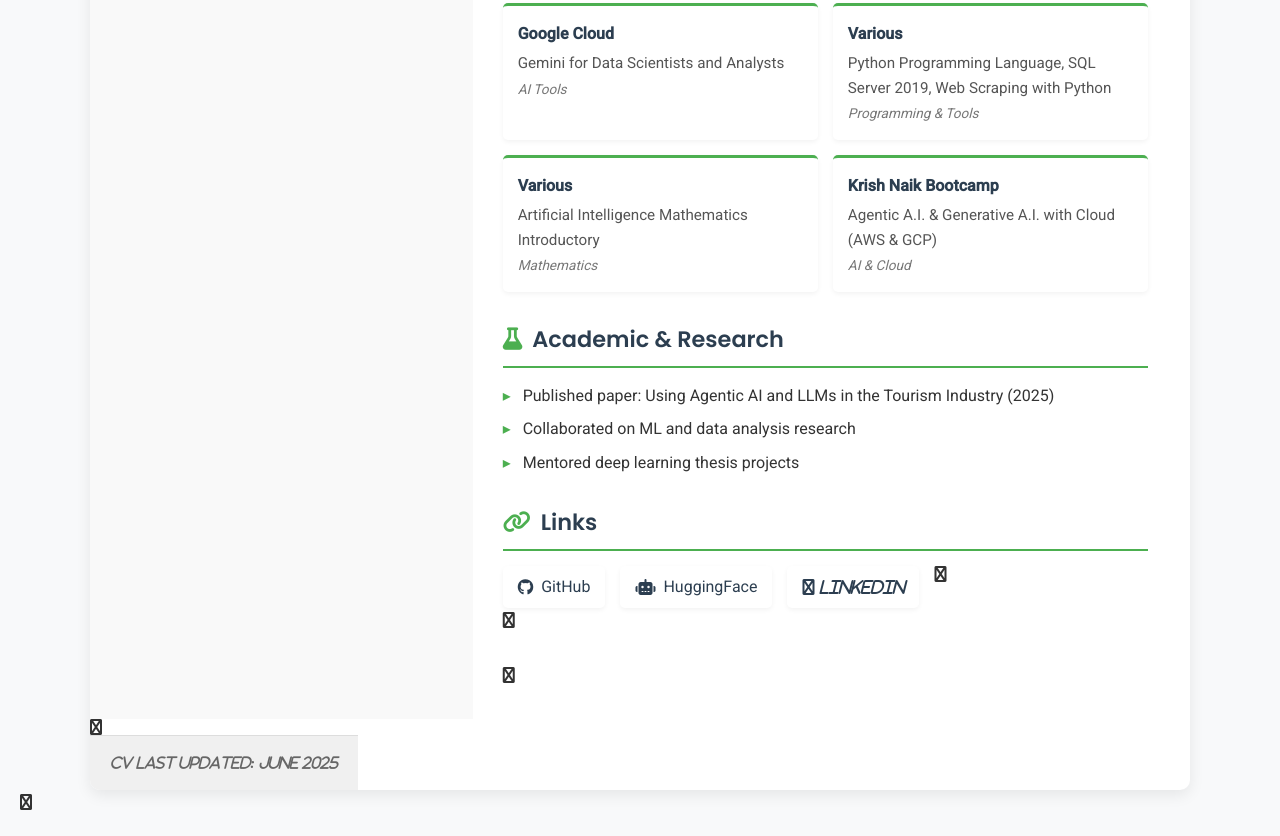
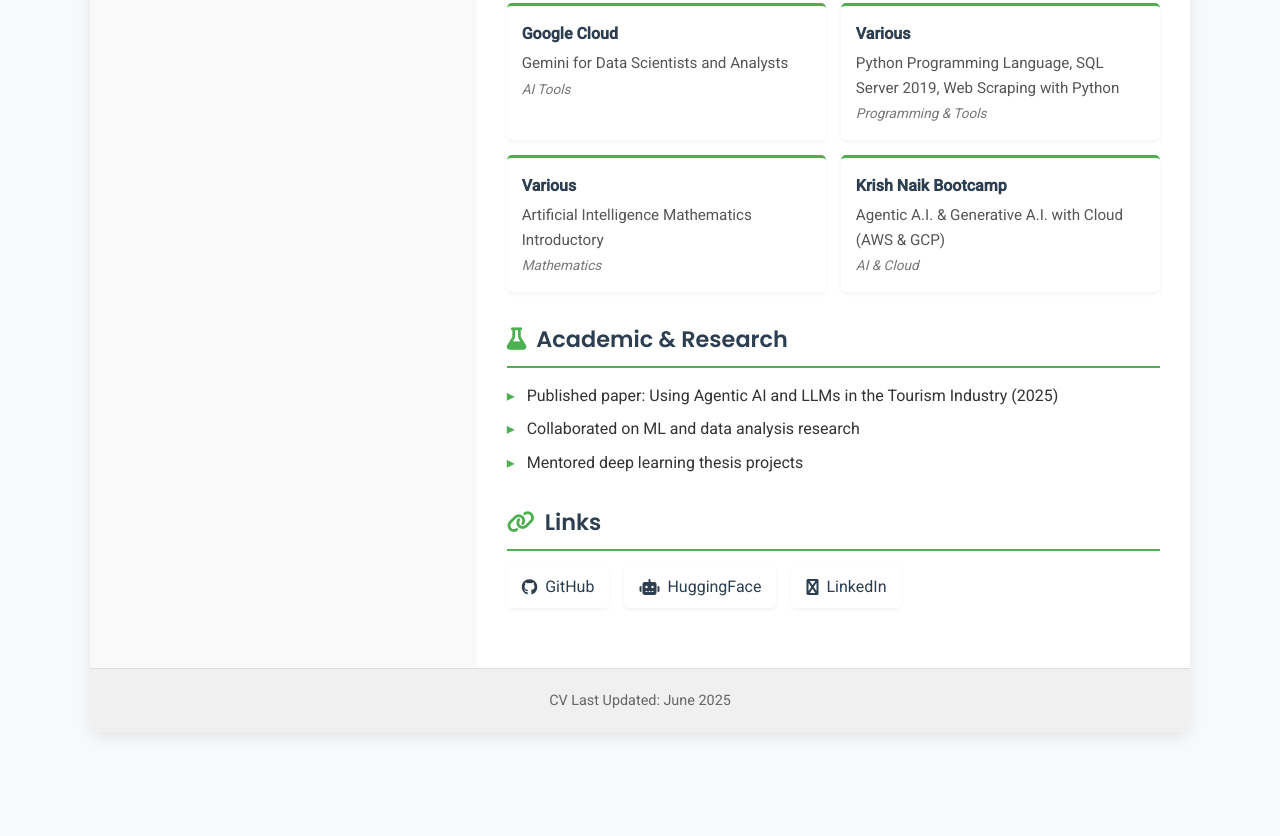
Before and after one commit to Arashomranpour/Arashomranpour.github.io, a plain HTML site: page index.html in a window 1280 px wide. Shown: the part 2121-2957 px from the top of the page. After the commit the page ends 2873 px from the top, so only its background shows below. Drawn offline with Linux system fonts and the light colour scheme.

Commit message:
Update index.html

```diff
--- a/index.html
+++ b/index.html
@@ -541,7 +541,7 @@
                             <span>HuggingFace</span>
                         </a>
                           <a href="https://www.linkedin.com/in/arash-omranpour" class="link-item" target="_blank">
-                            <i class="fa fa-linkedin"><i>
+                            <i class="fa fa-linkedin"></i>
                             <span>LinkedIn</span>
                           </a>
 
```
